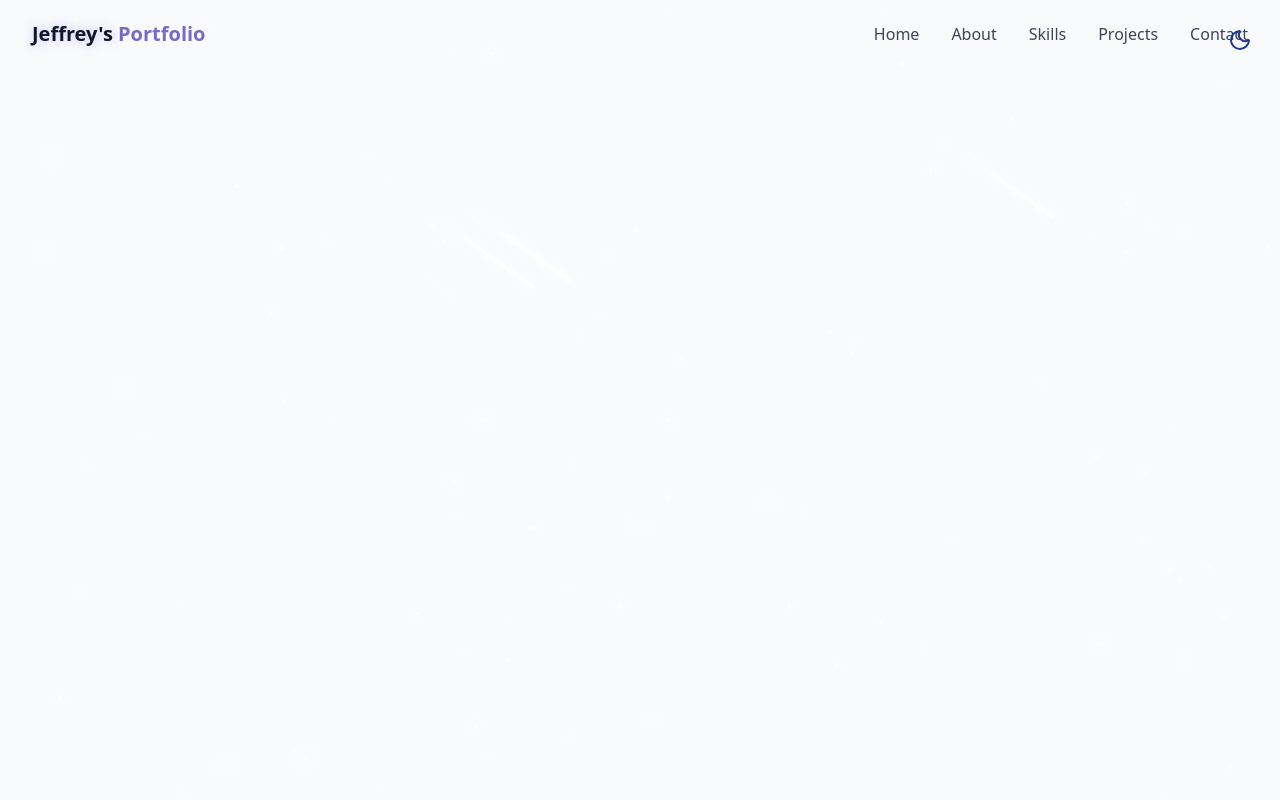
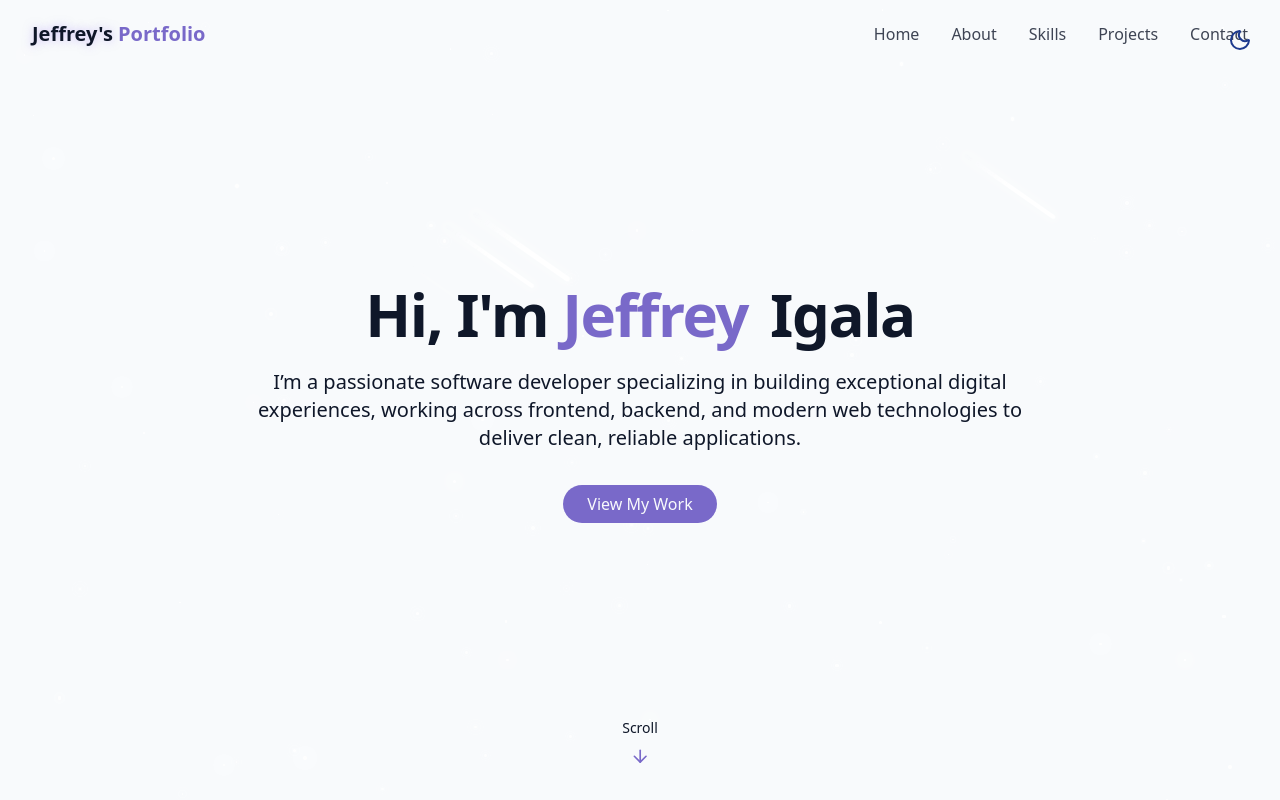
Before and after one commit to JeffreyIga4/PortfolioWebsite, a React (Vite) app: page / in a window 1280 px wide. Built offline with nearby package versions, Linux system fonts and the light colour scheme.

Commit message:
Landing section completed

```diff
--- /dev/null
+++ b/src/components/HeroSection.jsx
@@ -0,0 +1,32 @@
+import { ArrowDown } from "lucide-react"
+
+export const HeroSection = () => {
+    return <section id="hero" className="relative min-h-screen flex flex-col items-center justify-center px-4"
+    >
+        <div className="container max-w-4xl mx-auto text-center z-10">
+            <div className="space-y-6">
+                <h1 className="text-4xl md:text-6xl font-bold tracking-tight">
+                    <span className="opacity-0 animate-fade-in"> Hi, I'm</span>
+                    <span className="text-primary opacity-0 animate-fade-in-delay-1"> Jeffrey</span>
+                    <span className="text-gradient ml-2 opacity-0 animate-fade-in-delay-2"> Igala</span>
+                </h1>
+                <p className="text-lg md:text-xl text-muted-foreground max-2-2xl mx-auto opacity-0 animate-fade-in-delay-3">
+                   I’m a passionate software developer specializing in building exceptional digital experiences,
+                   working across frontend, backend, and modern web technologies to deliver clean, reliable applications.
+
+                </p>
+
+                <div className="pt-4 opacity-0 animate-fade-in-delay-4">
+                    <a href="#projects" className="cosmic-button">
+                        View My Work
+                    </a>
+                </div>
+            </div>
+        </div>
+
+        <div className="absolute bottom-8 left-1/2 transform -translate-x-1/2 flex flex-col items-center animate-bounce">
+            <span className="text-sm text-muted-foreground mb-2"> Scroll </span>
+            <ArrowDown className="h-5 w-5 text-primary" />
+        </div>
+    </section>
+}
--- a/src/pages/Home.jsx
+++ b/src/pages/Home.jsx
@@ -1,3 +1,4 @@
+import { HeroSection } from "../components/HeroSection";
 import { Navbar } from "../components/Navbar";
 import { StarBackground } from "../components/StarBackground";
 import { ThemeToggle } from "../components/ThemeToggle";
@@ -15,6 +16,9 @@
         <Navbar />
 
         {/* Main Content */}
+        <main>
+            <HeroSection />
+        </main>
 
 
         {/* Footer */}
```
